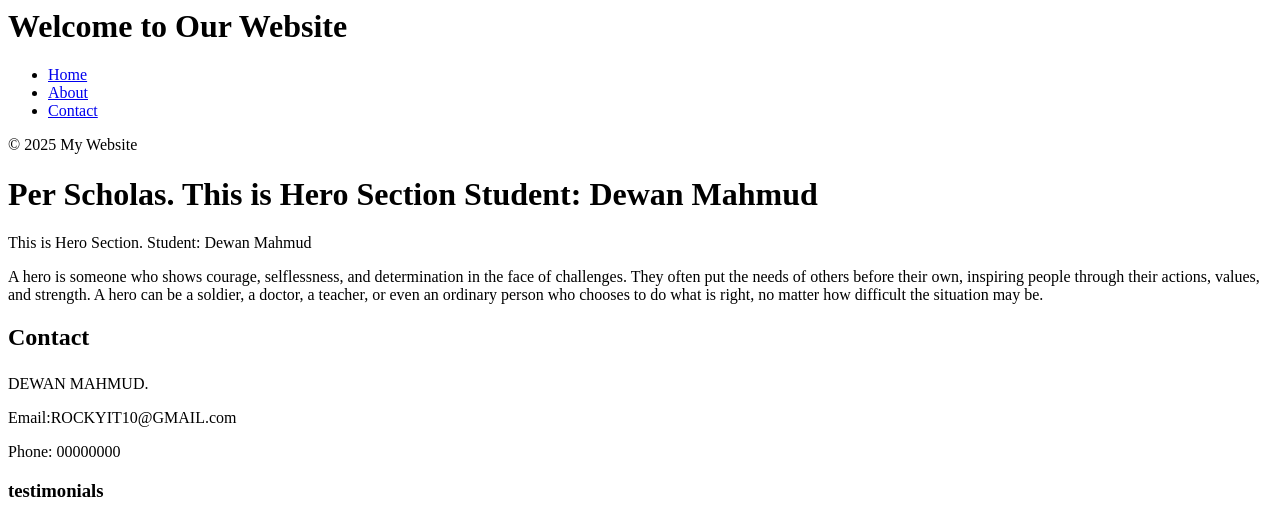
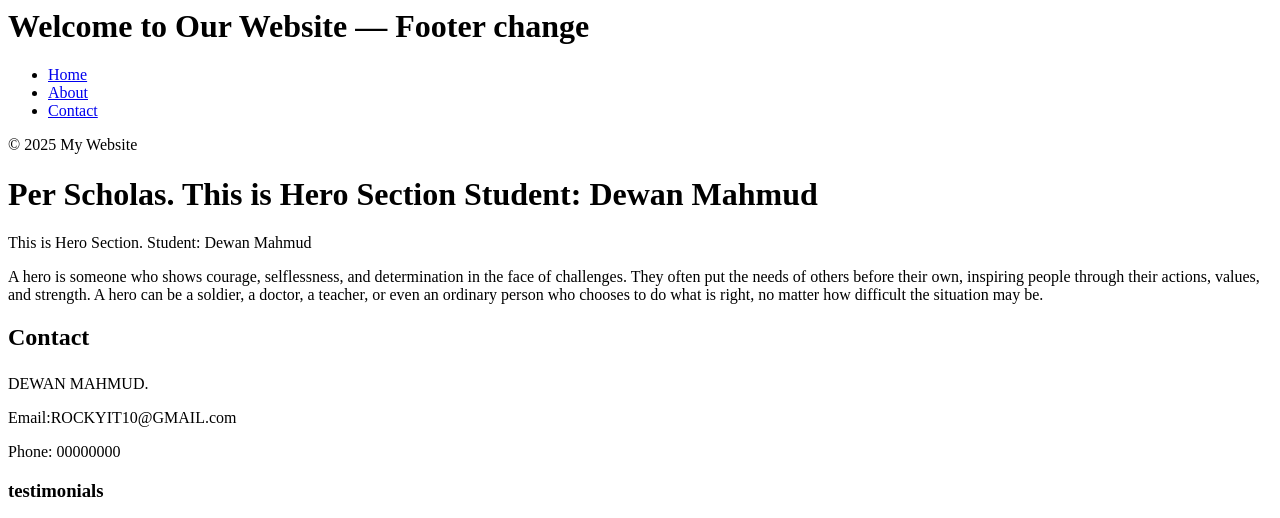
Before and after one commit to DewanTechUS/website-project, a plain HTML site: page index.html in a window 1280 px wide. Shown: the top 518 px of the page. Drawn offline with Linux system fonts and the light colour scheme.

Commit message:
Update index.html

```diff
--- a/index.html
+++ b/index.html
@@ -3,7 +3,7 @@
     <title>Website</title>
   </head>
   <body>
-    <h1>Welcome to Our Website</h1>
+    <h1>Welcome to Our Website — Footer change</h1>
     <nav>
   <ul>
     <li><a href="#">Home</a></li>
```
